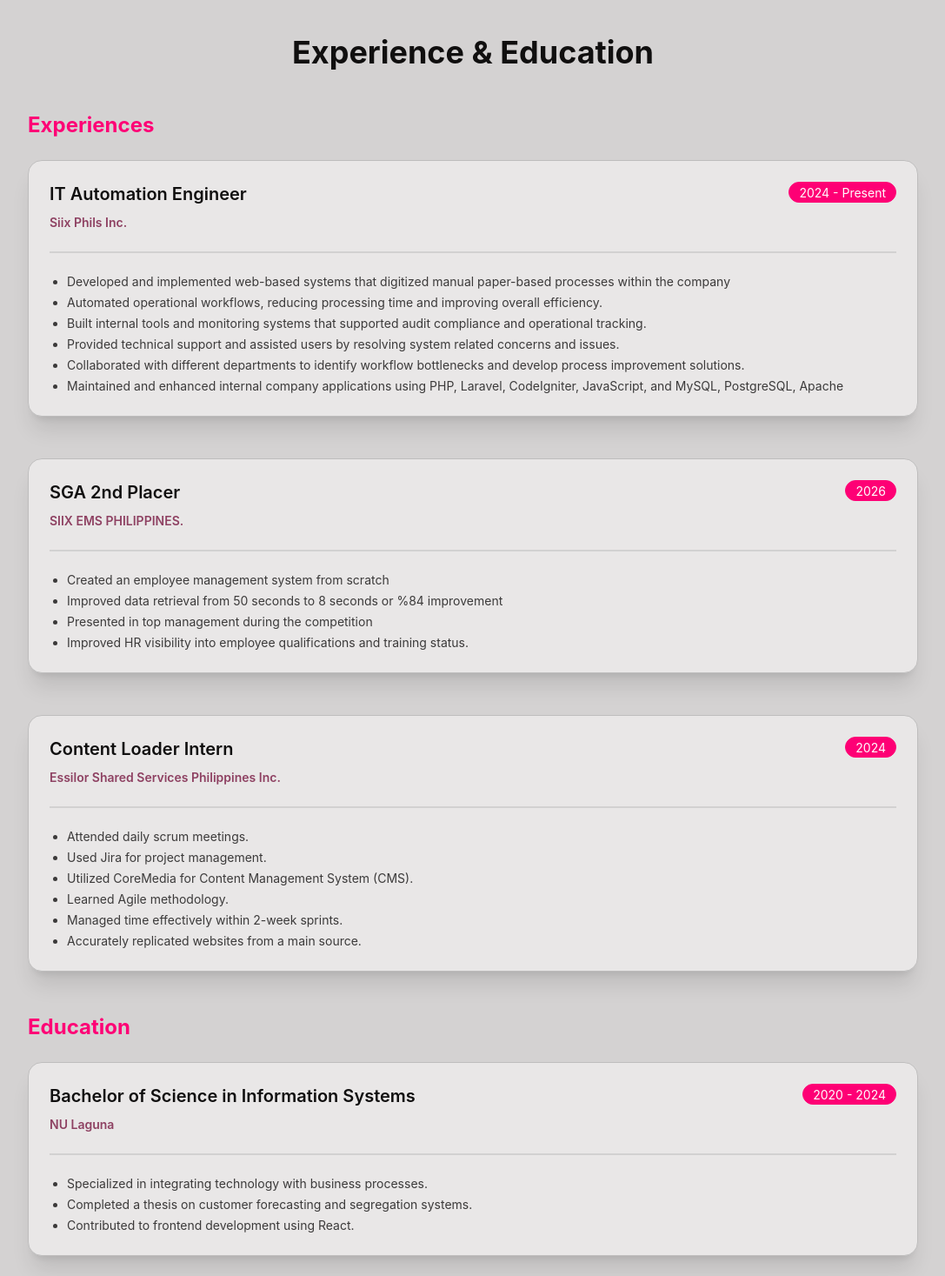
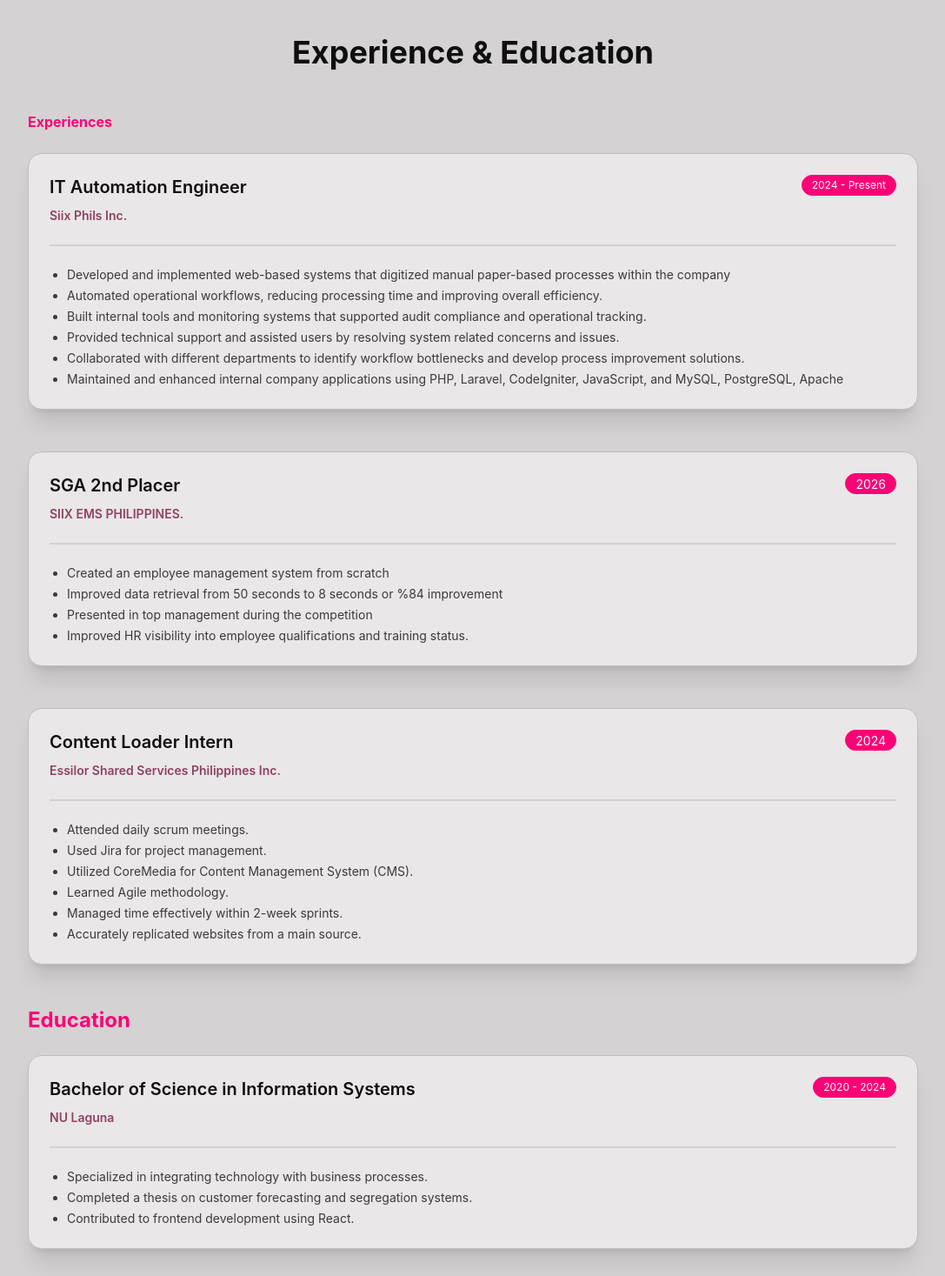
Before and after one commit to Sweasley/showcase, a React (Vite) app: page / in a window 1280 px wide. Shown: the part 2940-4407 px from the top of the page at 87% size, without its empty margins (96-1183 px from the left). Built offline with nearby package versions, Linux system fonts and the light colour scheme.

Commit message:
fixed the years text

```diff
--- a/src/App.jsx
+++ b/src/App.jsx
@@ -16,11 +16,6 @@
     const observer = new IntersectionObserver(
       (entries) => {
         entries.forEach((entry) => {
-          console.log(
-            entry.target.id,
-            entry.isIntersecting,
-            entry.intersectionRatio,
-          );
           if (entry.isIntersecting) {
             setSection(entry.target.id);
           }
--- a/src/components/Education.jsx
+++ b/src/components/Education.jsx
@@ -12,13 +12,15 @@
         {/* EXPERIENCE */}
 
         <section className="mb-12" data-aos="fade-right">
-          <h2 className="text-2xl font-bold mb-6 text-primary">Experiences</h2>
+          <h2 className="text-md font-bold mb-6 text-primary">Experiences</h2>
           <div className="grid gap-6">
             <div className="card bg-base-100 shadow-xl border border-base-300">
               <div className="card-body">
                 <div className="flex justify-between items-start gap-2">
                   <h3 className="card-title text-xl">IT Automation Engineer</h3>
-                  <span className="badge badge-primary">2024 - Present</span>
+                  <span className="badge badge-primary text-xs w-fit max-w-full whitespace-nowrap shrink-0">
+                    2024 - Present
+                  </span>
                 </div>
 
                 <p className="text-secondary font-semibold">Siix Phils Inc.</p>
@@ -127,7 +129,9 @@
                 <h3 className="card-title text-xl">
                   Bachelor of Science in Information Systems
                 </h3>
-                <span className="badge badge-primary">2020 - 2024</span>
+                <span className="badge badge-primary text-xs w-fit max-w-full whitespace-nowrap shrink-0">
+                  2020 - 2024
+                </span>
               </div>
 
               <p className="text-secondary font-semibold">NU Laguna</p>
--- a/src/components/Stepper..jsx
+++ b/src/components/Stepper..jsx
@@ -2,8 +2,6 @@
 import Fab from "./Fab";
 
 export default function Stepper({ children, targetSection }) {
-  console.log(targetSection);
-
   return (
     <div className="relative min-h-screen">
       <Fab />
```
